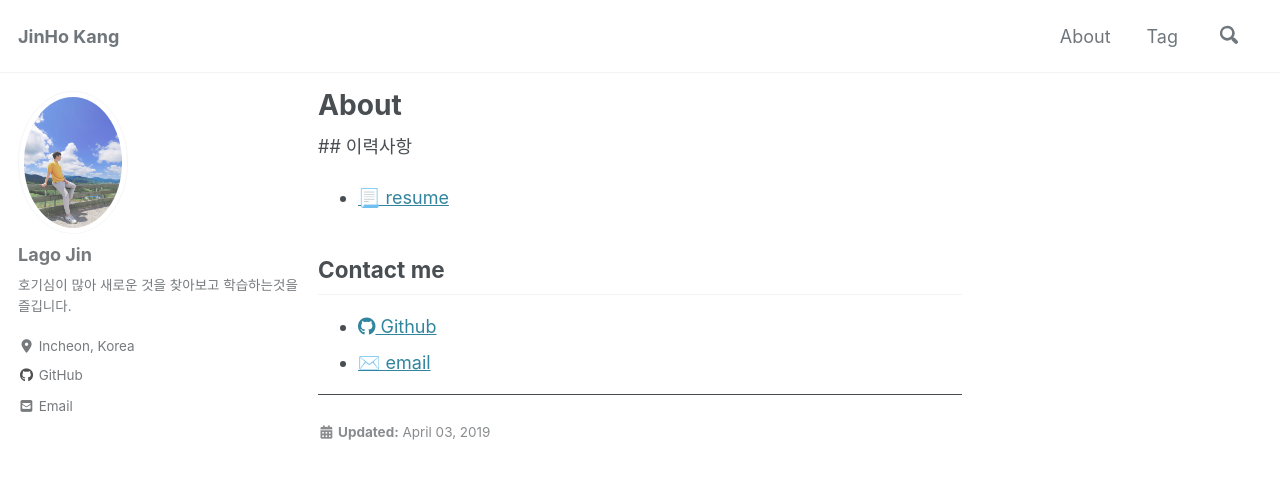
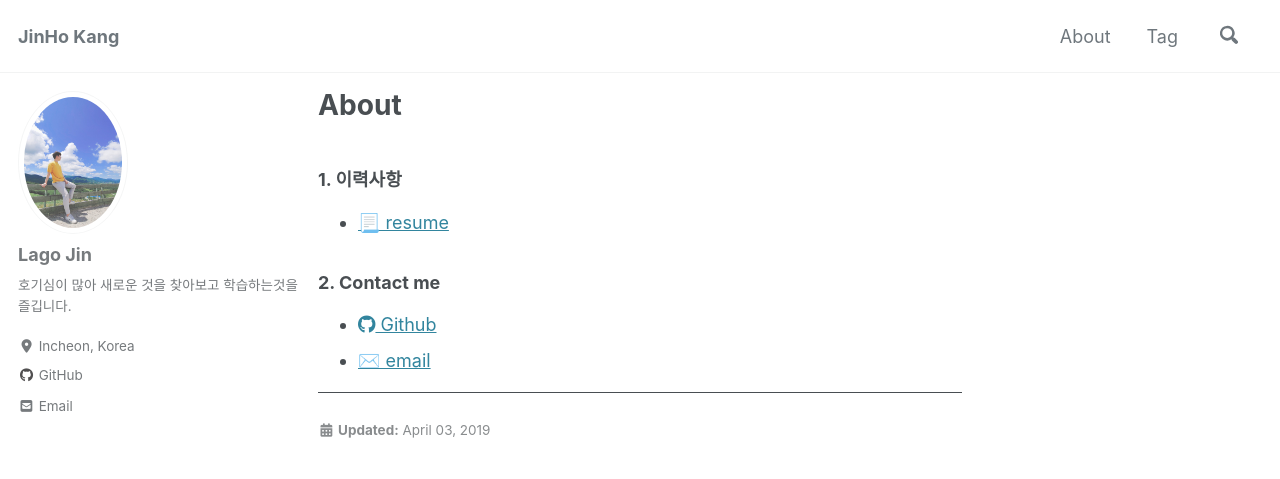
Before and after one commit to lagoJin/lagoJin.github.io, a Jekyll site: the page built from _pages/about.md, in a window 1280 px wide and 900 px high. Shown: the top 479 px of the window. Built offline with Jekyll 4.4.1, drawn with Linux system fonts in a browser that asks for light colours; cached includes are drawn as plain includes; nearby versions of some CDN libraries; comment, search, counter and statistics services are not loaded.

Commit message:
about 페이지 2차 수정

```diff
--- a/_pages/about.md
+++ b/_pages/about.md
@@ -15,11 +15,10 @@ last_modified_at: 2019-04-03T15:15:09-04:00
 toc: false
 ---
 
-##
-이력사항
+### 1. 이력사항
 - [📃 resume](https://github.com/lagoJin/resume)
 
 
-## Contact me
+### 2. Contact me
 - [<i class="fab fa-github"></i> Github](https://www.github.com/lagoJin)
 - [✉️ email](mailto:jinho6187@gmail.com?subject=[GitHub]%20Source%20Han%20Sans)
```
